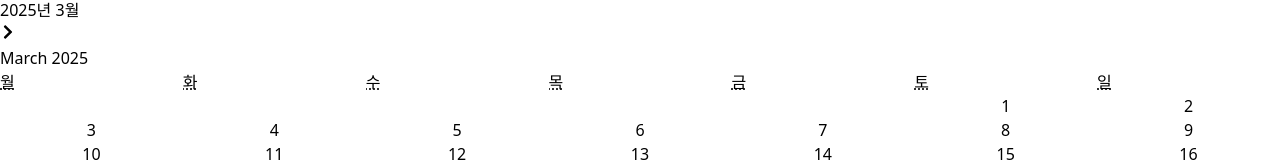
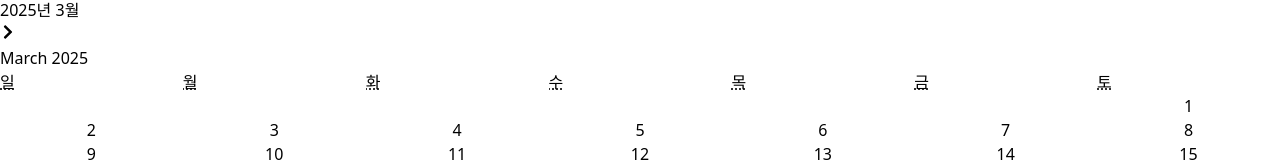
Before and after one commit to GooInPro/gooinpro_employer, a React (Vite) app: page /partTimer/calendar in a window 1280 px wide. Shown: the part 206-368 px from the top of the page. Built offline with nearby package versions, Linux system fonts and the light colour scheme; no server answers.

Commit message:
clore: partTimer Calendar Design Edit

```diff
--- a/dev-dist/sw.js
+++ b/dev-dist/sw.js
@@ -79,7 +79,7 @@ define(['./workbox-25659a9f'], (function (workbox) { 'use strict';
    */
   workbox.precacheAndRoute([{
     "url": "index.html",
-    "revision": "0.6k1clh703ko"
+    "revision": "0.lj9i6s9l0lo"
   }], {});
   workbox.cleanupOutdatedCaches();
   workbox.registerRoute(new workbox.NavigationRoute(workbox.createHandlerBoundToURL("index.html"), {
--- a/src/components/partTimerComponents/PartTimerCalendarComponent.jsx
+++ b/src/components/partTimerComponents/PartTimerCalendarComponent.jsx
@@ -42,19 +42,21 @@ const PartTimerCalendarComponent = () => {
                             value={date}
                             onChange={setDate}
                             className="w-full border-none"
-                            showNeighboringMonth={false} // 다른 달 날짜 보이지 않게
-                            tileClassName={({ date }) =>
-                                date.getMonth() === date.getMonth() // 현재 달만 표시
-                                    ? "relative flex items-center justify-center p-4 rounded-lg border border-blue-500 text-gray-900 bg-blue-100 shadow-md"
-                                    : "hidden" // 다른 달은 숨기기
-                            }
+                            showNeighboringMonth={false}
                             prevLabel={null}
                             nextLabel={null}
                             prev2Label={null}
                             next2Label={null}
+                            formatDay={(locale, date) => date.getDate()} // 날짜를 숫자로만 표시
                             formatShortWeekday={(locale, date) =>
-                                ["일", "월", "화", "수", "목", "금", "토"][date.getDay()] // 요일 순서 변경
+                                ["일", "월", "화", "수", "목", "금", "토"][date.getDay()]
                             }
+                            tileClassName={({ date, view }) =>
+                                view === "month"
+                                    ? "flex items-center justify-center text-sm font-semibold w-12 h-12 border border-gray-300 rounded-md shadow-sm bg-white hover:bg-blue-100 transition"
+                                    : null
+                            }
+                            calendarType="gregory"
                         />
                     </div>
                 </Slider>
```
